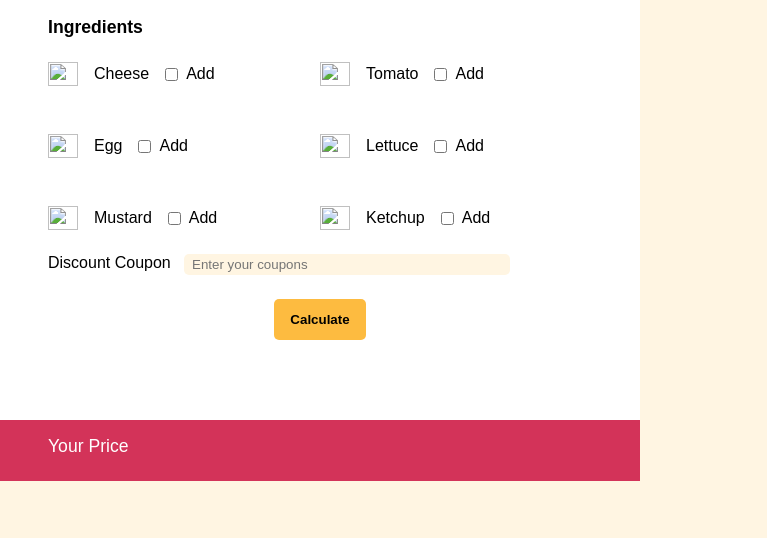
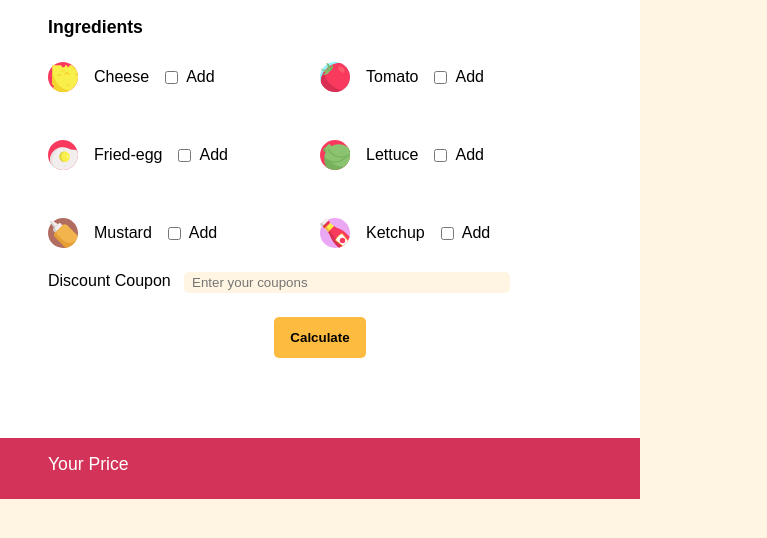
Before and after one commit to planeset94/js-burger, a plain HTML site: page index.html in a window 1280 px wide. Shown: the part 166-704 px from the top of the page, without its empty margins (0-767 px from the left). Drawn offline with Linux system fonts and the light colour scheme.

Commit message:
JS: solved problem with food-emoticon

```diff
--- a/asset/JS/main.js
+++ b/asset/JS/main.js
@@ -6,7 +6,7 @@ var priceElement = document.getElementById('price');
 var list = [
     ['Cheese', '1'],
     ['Tomato', '0.5'],
-    ['Egg', '1.5'],
+    ['Fried-egg', '1.5'],
     ['Lettuce', '1'],
     ['Mustard', '0.5'],
     ['Ketchup', '1']
@@ -20,7 +20,7 @@ while (i < list.length) {
         `
     <li class="list-none half_flex-basis">
 
-        <img class="food-emoticon" src="./asset/img/"+(list[i][0])+".svg">
+        <img class="food-emoticon" src="./asset/img/${list[i][0]}.svg">
         <label class="mx-1" for="${list[i][0]}">${list[i][0]}</label>
         <input type="checkbox" data-price="${list[i][1]}" id="${list[i][0]}">
         <span class="ml-05">Add</span>
```
Also changed, not shown: index.html (+1 -0 lines).
